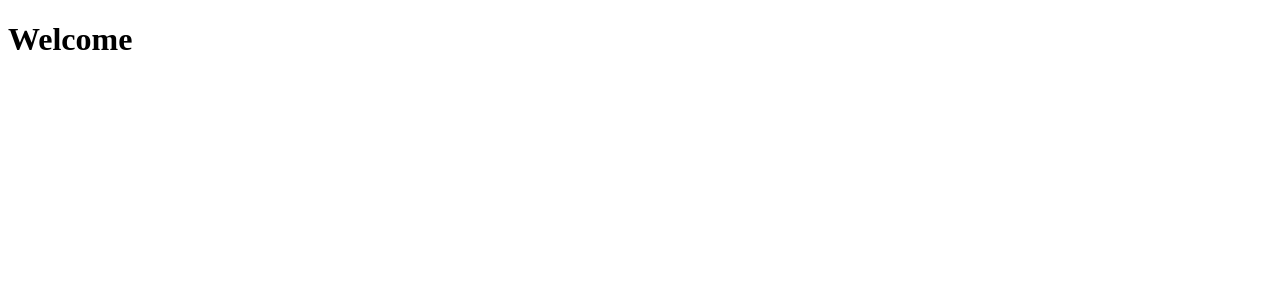
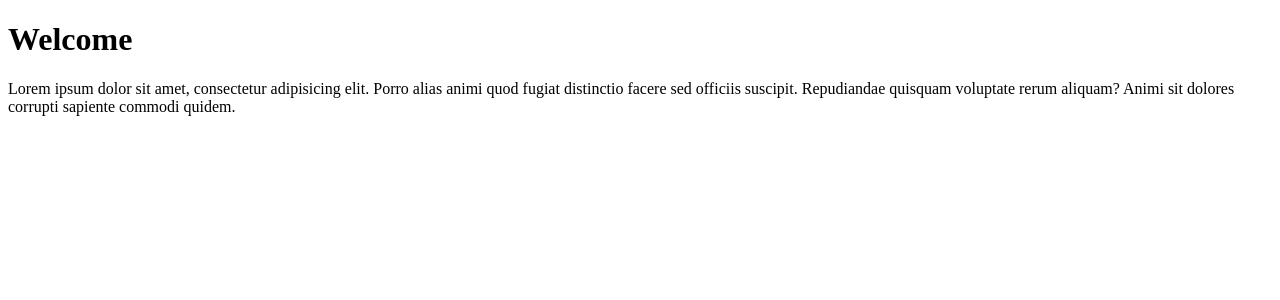
Before and after one commit to meenumohandas9597/gitCollab, a React (Vite) app: page / in a window 1280 px wide. Shown: the top 300 px of the page. Built offline with nearby package versions, Linux system fonts and the light colour scheme.

Commit message:
Header Created

```diff
--- a/src/App.jsx
+++ b/src/App.jsx
@@ -1,11 +1,13 @@
 
 import './App.css'
+import Header from './Pages/Header'
 
 function App() {
-
+   <Header />
   return (
     <>
      <h1>Welcome</h1>
+     <p>Lorem ipsum dolor sit amet, consectetur adipisicing elit. Porro alias animi quod fugiat distinctio facere sed officiis suscipit. Repudiandae quisquam voluptate rerum aliquam? Animi sit dolores corrupti sapiente commodi quidem.</p>
     </>
   )
 }
--- /dev/null
+++ b/src/Pages/Header.jsx
@@ -0,0 +1,9 @@
+import React from 'react'
+
+function Header() {
+  return (
+    <div>Header</div>
+  )
+}
+
+export default Header
```
